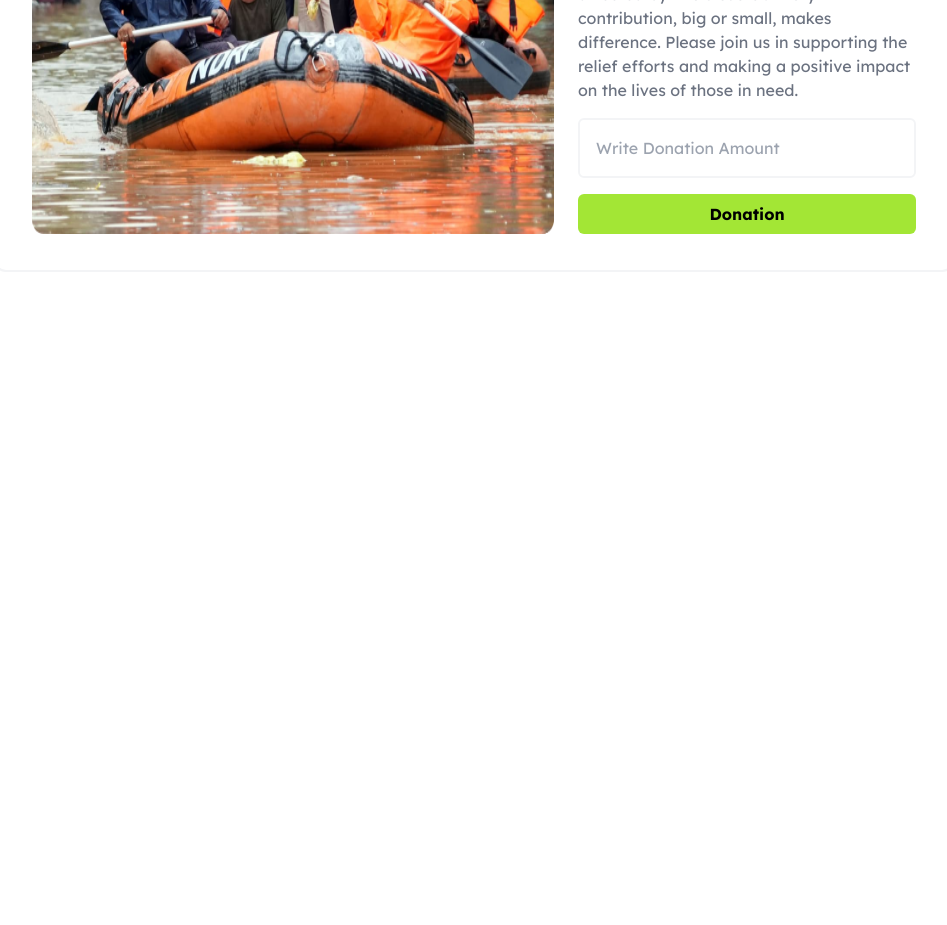
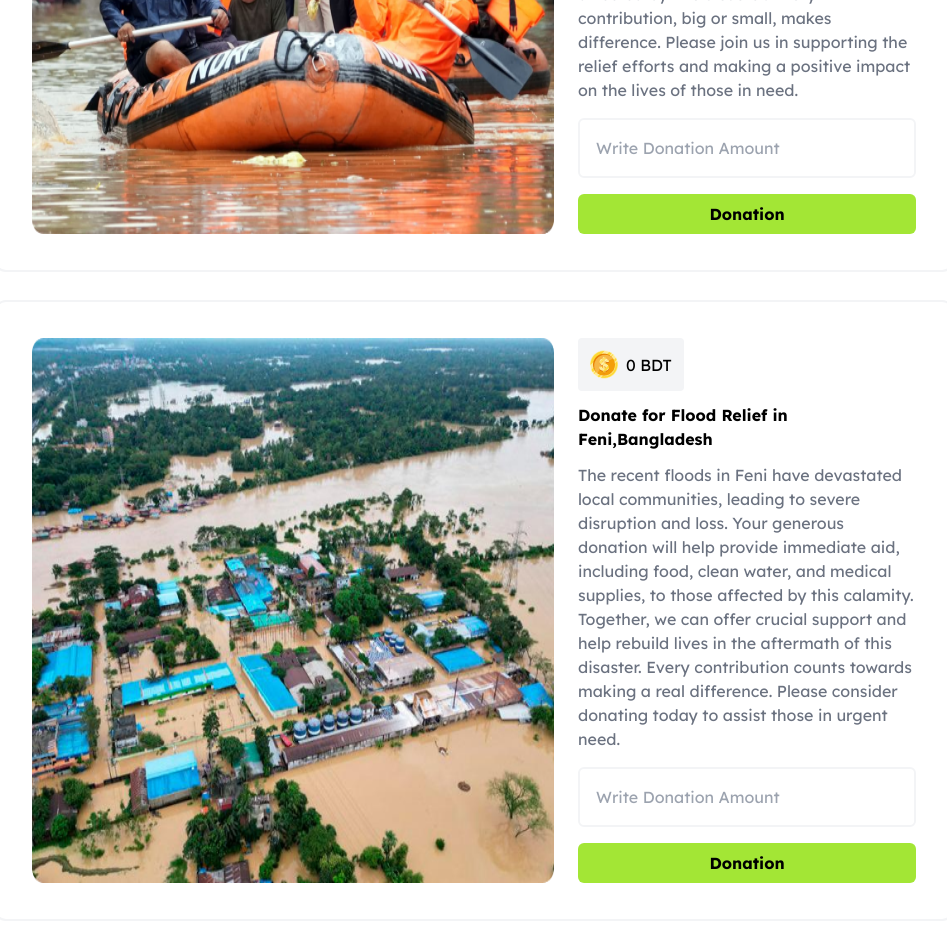
Before and after one commit to anayet71/DOM-Quest-Build-and-Manipulate, a plain HTML site: page index.html in a window 1280 px wide. Shown: the part 634-1559 px from the top of the page, without its empty margins (166-1113 px from the left). Before the commit the page ends 934 px from the top, so only its background shows below. Drawn offline with nearby package versions, Linux system fonts and the light colour scheme.

Commit message:
Card two added

```diff
--- a/index.html
+++ b/index.html
@@ -61,6 +61,31 @@
             </section>
             <!-- Card Section 1 end -->
 
+            <!-- Card Section 2 Start -->
+            <section class="mb-7">
+                <div class="  flex justify-evenly gap-6 card  border-2  border-gray-100  p-9 rounded-xl">
+                    <img src="assets/feni.png" alt="Feni" />
+                    <div>
+                        <div>
+                            <button class="flex gap-2 items-center bg-gray-100 px-3 py-3 rounded"><img
+                                    src="assets/coin.png" alt="">0 BDT</button>
+                            <h3 class="font-bold  py-3">Donate for Flood Relief in Feni,Bangladesh</h3>
+                            <p class="text-gray-500"> The recent floods in Feni have devastated local communities,
+                                leading to severe disruption and loss. Your generous donation will help provide
+                                immediate aid, including food, clean water, and medical supplies, to those affected by
+                                this calamity. Together, we can offer crucial support and help rebuild lives in the
+                                aftermath of this disaster. Every contribution counts towards making a real difference.
+                                Please consider donating today to assist those in urgent need.</p>
+                            <div class=" my-4 p-4 border-2  border-gray-100 rounded-md">
+                                <input class="input input-bordered join-item" placeholder="Write Donation Amount " />
+                            </div>
+                            <div> <button class=" w-full bg-lime-400 py-2 px-4 rounded-md font-bold">Donation</button>
+                            </div>
+                        </div>
+                    </div>
+                </div>
+            </section>
+            <!-- Card Section 2 end -->
 
 
     </main>
```
